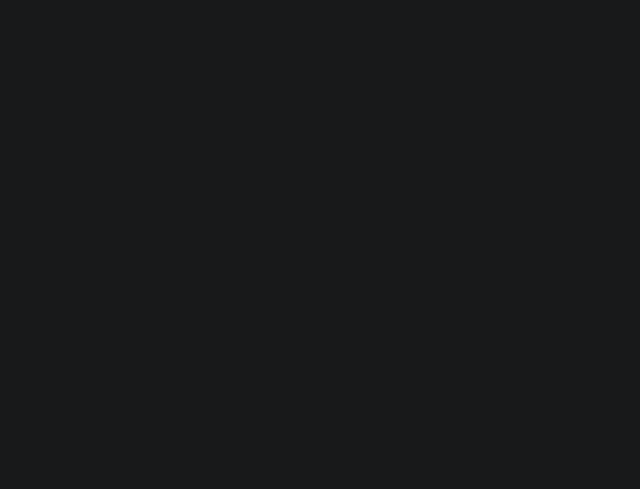
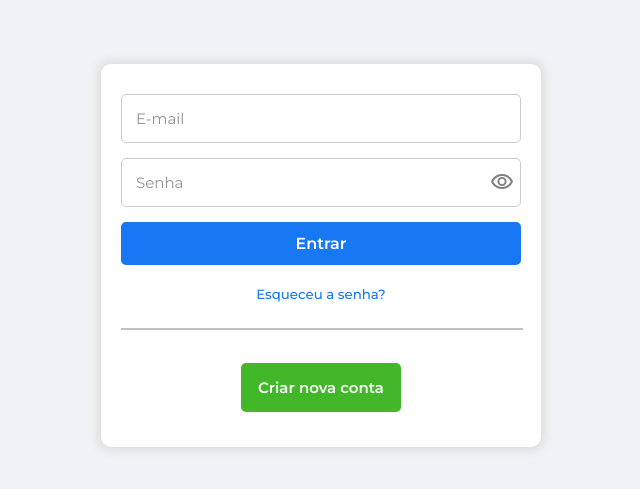
Before and after one commit to tiagozay/zaynet, a React (Create React App) app: page /login in a window 1280 px wide. Before the commit this address had no page. Shown: the part 145-634 px from the top of the page, without its empty margins (319-959 px from the left). Built offline with nearby package versions, Linux system fonts and the light colour scheme.

Commit message:
Criando fomurlário de login
Signed-off-by: Tiago zay <tiagozay@gmail.com>

```diff
--- a/src/index.tsx
+++ b/src/index.tsx
@@ -18,12 +18,14 @@ import FeedPublicacoesUsuario from './pages/FeedPublicacoesUsuario';
 import FotosPerfilUsuario from './pages/FotosPerfilUsuario';
 import VideosPerfilUsuario from './pages/VideosPerfilUsuario';
 import AmigosPerfilUsuario from './pages/AmigosPerfilUsuario';
+import LoginOuCadastro from './pages/LoginOuCadastro';
 
 const root = ReactDOM.createRoot(document.getElementById('root') as Element);
 root.render(
   <React.StrictMode>
       <BrowserRouter>
         <Routes>
+          <Route path='login' element={<LoginOuCadastro />}/>
           <Route path='/' element={<PaginaBaseComHeader />}>
             <Route path='/' element={<Home />} />
             <Route path='/notificacoes' element={<NotificacoesParaMobile />} />
--- /dev/null
+++ b/src/pages/LoginOuCadastro/LoginOuCadastro.css
@@ -0,0 +1,127 @@
+body{
+    background-color: #F0F2F5;
+    height: 100vh;
+    width: 100%;
+    display: flex;
+    justify-content: center;
+    align-items: center;
+}
+#formularioDeLogin{
+    width: 400px;
+    background-color: white;
+    box-shadow: 0 0 10px 4px rgb(222, 222, 222);
+    border-radius: 10px;
+    display: flex;
+    flex-direction: column;
+    padding: 30px 20px 35px 20px;
+}
+#formularioDeLogin input{
+    width: 100%;
+    box-sizing: border-box;
+    border: 1px rgb(205, 205, 205) solid;
+    padding: 14px;
+    margin-bottom: 15px;
+    font-family: var(--fontePadrao);
+    font-size: 16px;
+    outline: none;
+    border-radius: 5px;
+    color: rgb(27, 27, 27);
+}
+#formularioDeLogin input::placeholder{
+    color: rgb(146, 146, 146);
+    font-size: 15px;
+}
+#formularioDeLogin input:focus{
+    border: 1px #1877F2 solid;
+}
+#divInputSenha{
+    width: 100%;
+    display: flex;
+    align-items: center;
+    margin-bottom: 15px;
+    border: 1px rgb(205, 205, 205) solid;
+    border-radius: 5px;
+    box-sizing: border-box;
+}
+#divInputSenha button{
+    height: 100%;
+    background-color: transparent;
+    border: none;
+    box-sizing: border-box;
+    cursor: pointer;
+    color: gray;
+}
+#divInputSenha input{
+    margin-bottom: 0;
+    border: none;
+    box-sizing: border-box;
+
+}
+#divInputSenha input:focus{
+    border: none;
+}
+#divInputSenha:focus-within{
+    border: 1px #1877F2 solid;
+}
+#btnLogin{
+    width: 100%;
+    background-color: #1877F2;
+    font-family: var(--fontePadrao);
+    border: none;
+    padding: 12px;
+    color: rgb(255, 255, 255);
+    font-size: 16px;
+    font-weight: 600;
+    border-radius: 5px;
+    cursor: pointer;
+}
+#btnEsqueceuASenha{
+    border: none;
+    background-color: transparent;
+    font-family: var(--fontePadrao);
+    margin-top: 20px;
+    color: #1877F4;
+    font-weight: 500;
+}
+#btnEsqueceuASenha:hover{
+    text-decoration: underline;
+    cursor: pointer;
+}
+#linhaDivisoria{
+    border: 1px rgb(193, 193, 193) solid;
+    width: 100%;
+    margin-top: 25px;
+}
+#btnCriarNovaConta{
+    font-family: var(--fontePadrao);
+    border: none;
+    background-color: #42B72A;
+    color: white;
+    font-weight: 600;
+    padding: 15px;
+    width: 40%;
+    margin: 0 auto;
+    margin-top: 25px;
+    border-radius: 5px;
+    cursor: pointer;
+    font-size: 15px;
+}
+#btnCriarNovaConta:hover{
+    background-color: #36A420;
+}
+@media( max-width: 460px ){
+    #formularioDeLogin{
+        width: 350px;
+    }
+    #btnCriarNovaConta{
+        width: 50%;
+    }
+}
+@media( max-width: 400px ){
+    #formularioDeLogin{
+        width: 310px;
+    }
+    #btnCriarNovaConta{
+        width: 60%;
+    }
+}
--- /dev/null
+++ b/src/pages/LoginOuCadastro/index.tsx
@@ -0,0 +1,30 @@
+import React, { useState } from 'react';
+import './LoginOuCadastro.css';
+
+export default function LoginOuCadastro() {
+
+    const [exibirSenha, setExibirSenha] = useState(false);
+
+    function handleExibirSenha()
+    {
+        setExibirSenha( state => !state );
+    }
+
+    return (
+        <section>
+            <form id='formularioDeLogin'>
+                <input type="email" placeholder='E-mail' />
+                <div id='divInputSenha'>
+                    <input type={exibirSenha ? "text" : "password"} placeholder='Senha' />
+                    <button type='button' className='material-symbols-outlined' onClick={handleExibirSenha}>
+                        {exibirSenha ? 'visibility_off' : 'visibility'}
+                    </button>
+                </div>
+                <button type='button' id='btnLogin'>Entrar</button>
+                <button type='button' id='btnEsqueceuASenha'>Esqueceu a senha?</button>
+                <hr id='linhaDivisoria' />
+                <button type='button' id='btnCriarNovaConta'>Criar nova conta</button>
+            </form>
+        </section>
+    )
+}
```
